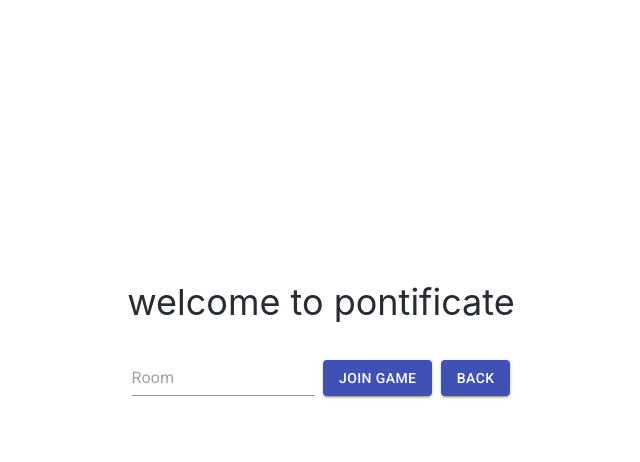
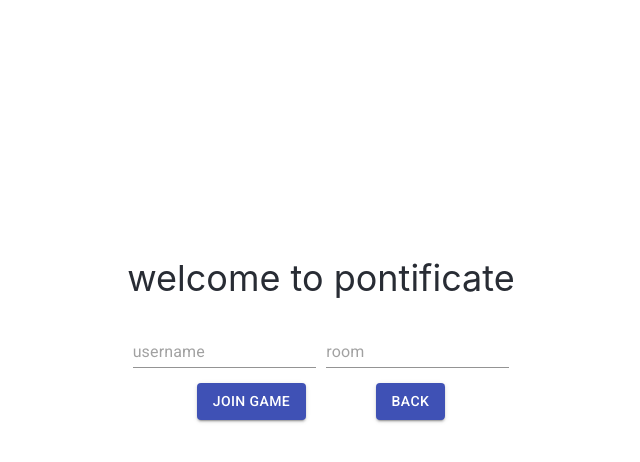
Before and after one commit to allister-grange/pontificate-client, a React (Create React App) app: page / in a window 1280 px wide. Both pictures are taken after a click on the button "JOIN GAME". Shown: the top 462 px of the page, without its empty margins (319-959 px from the left). Built offline with nearby package versions, Linux system fonts and the light colour scheme.

Commit message:
Basic lobby working

```diff
--- a/src/hooks/useLobby.tsx
+++ b/src/hooks/useLobby.tsx
@@ -1,32 +1,25 @@
 import { useEffect, useRef, useState } from "react";
 import socketIOClient from "socket.io-client";
 
-const NEW_PLAYER_LOBBY_EVENT = "playerLobbyEvent"; // Name of the event
+const LOBBY_GAME_EVENT = "playerLobbyEvent"; // Name of the event
 const SOCKET_SERVER_URL = "http://127.0.0.1:3000";
 
-const useLobby = (gameId: string) => {
-  const [players, setPlayers] = useState([] as any[]); // Sent and received messages
+const useLobby = (gameId: string, userName: string) => {
+    const [players, setPlayers] = useState([] as any[]);
     const socketRef = useRef({} as SocketIOClient.Socket);
 
     useEffect(() => {
-    console.log("here");
-
         // Creates a WebSocket connection
+        // TODO make sure that the username is unique
         socketRef.current = socketIOClient(SOCKET_SERVER_URL, {
-      query: { gameId },
+            query: { gameId: gameId, userName: userName },
         });
 
         // Listens for incoming players
-    socketRef.current.on(NEW_PLAYER_LOBBY_EVENT, (player: any) => {
-      const incomingPlayer = {
-        ...player,
-        ownedByCurrentUser: player.senderId === socketRef.current.id,
-      };
+        socketRef.current.on(LOBBY_GAME_EVENT, (player: any) => {
+            const incomingPlayers = player.playersInGame
 
-      console.log(incomingPlayer);
-      setPlayers((players: any) => [...players, incomingPlayer]);
-
-    //   setPlayers((players) => [...players, incomingPlayer]);
+            setPlayers(incomingPlayers);
         });
 
         // Destroys the socket reference
@@ -38,10 +31,10 @@ const useLobby = (gameId: string) => {
 
     // Sends a message to the server that
     // forwards it to all users in the same game
-  const addPlayer = (messageBody: any) => {
-    socketRef.current.emit(NEW_PLAYER_LOBBY_EVENT, {
-      body: messageBody,
-      senderId: socketRef.current.id,
+    const addPlayer = (userName: string, gameId: string) => {
+        socketRef.current.emit(LOBBY_GAME_EVENT, {
+            userName,
+            gameId
         });
     };
 
@@ -49,4 +42,3 @@ const useLobby = (gameId: string) => {
 };
 
 export default useLobby;
-// export {};
--- a/src/pages/HomePage.css
+++ b/src/pages/HomePage.css
@@ -25,7 +25,15 @@ body {
   justify-content: space-around;
 }
 
-.RoomInputForm {
+.RoomDetailsButtons {
+  padding-top: 15px;
+  display: flex;
+  justify-content: space-evenly;
+
+}
+
+.RoomDetailsInputs {
   display: flex;
   justify-content: space-around;
+
 }
--- a/src/pages/HomePage.tsx
+++ b/src/pages/HomePage.tsx
@@ -7,11 +7,17 @@ import Input from '@material-ui/core/Input';
 const ENDPOINT = "http://127.0.0.1:3000";
 
 function HomePage() {
+
     const [gameName, setGameName] = React.useState("");
+    const [userName, setUserName] = React.useState("");
     const [showingJoinGameOptions, setShowingJoinGameOptions] = React.useState(false);
 
     const handleRoomNameChange = (event: React.ChangeEvent<HTMLInputElement>) => {
         setGameName(event.target.value);
+    };
+
+    const handleUserNameChange = (event: React.ChangeEvent<HTMLInputElement>) => {
+        setUserName(event.target.value);
     };
 
     //   useEffect(() => {
@@ -37,18 +43,34 @@ function HomePage() {
             </div>
             {
                 showingJoinGameOptions ?
-                    <div className="RoomInputForm">
+                    <div>
+                        <div className="RoomDetailsInputs">
                             <Input
                                 color="primary"
                                 type="text"
-                            placeholder="Room"
+                                placeholder="username"
+                                value={userName}
+                                onChange={handleUserNameChange}
+                                className="text-input-field"
+                            />
+                            <Input
+                                color="primary"
+                                type="text"
+                                placeholder="room"
                                 value={gameName}
                                 onChange={handleRoomNameChange}
                                 className="text-input-field"
                             />
+                        </div>
+                        <div className="RoomDetailsButtons">
                             <Button
                                 component={Link}
-                            to={`/${gameName}`}
+                                to={{
+                                    pathname: `/${gameName}`,
+                                    state: {
+                                        userName
+                                    }
+                                }}
                                 variant="contained"
                                 color="primary"
                                 className="button">
@@ -61,6 +83,7 @@ function HomePage() {
                                 className="button">
                                 back
                             </Button>
+                        </div>
                     </div>
                     :
                     <div className="GameOptions">
--- a/src/pages/lobby/LobbyPage.tsx
+++ b/src/pages/lobby/LobbyPage.tsx
@@ -4,13 +4,19 @@ import socketIOClient from "socket.io-client";
 import '../../hooks/useLobby';
 import './LobbyPage.css';
 import useLobby from '../../hooks/useLobby';
+import { Input } from '@material-ui/core';
 
 const ENDPOINT = "http://127.0.0.1:3000";
 
 const LobbyPage = (props: any): any => {
+
   const { roomId } = props.match.params; // Gets roomId from URL
-  const { players, addPlayer } = useLobby(roomId); // Creates a websocket and manages the lobby participants
+  const { userName } = props.location.state; // Gets username from props
+  const { players, addPlayer } = useLobby(roomId, userName); // Creates a websocket and manages the lobby participants
 
+  useEffect(() => {
+    addPlayer(userName, roomId);
+  }, []);
 
   return (
     <div>
@@ -21,15 +27,18 @@ const LobbyPage = (props: any): any => {
         You are in the lobby page!!! I want to list all of the people waiting for the game in this class
         I then want a button to 'start the game'
      </p>
-      {
-
-        // players.map((player: any) => {
-        //   return (
-        //     <p>{player}</p>
-        //   )
-        // })
-        players.length
-      }
+      <div>
+        {
+          players.map((player: any) => {
+            return (
+              <p>{player.userName}</p>
+            )
+          })
+        }
+      </div>
+      {/* {
+          userName
+        } */}
     </div>
   );
 }
```
Lines whose indentation alone changed are shown as unchanged.
